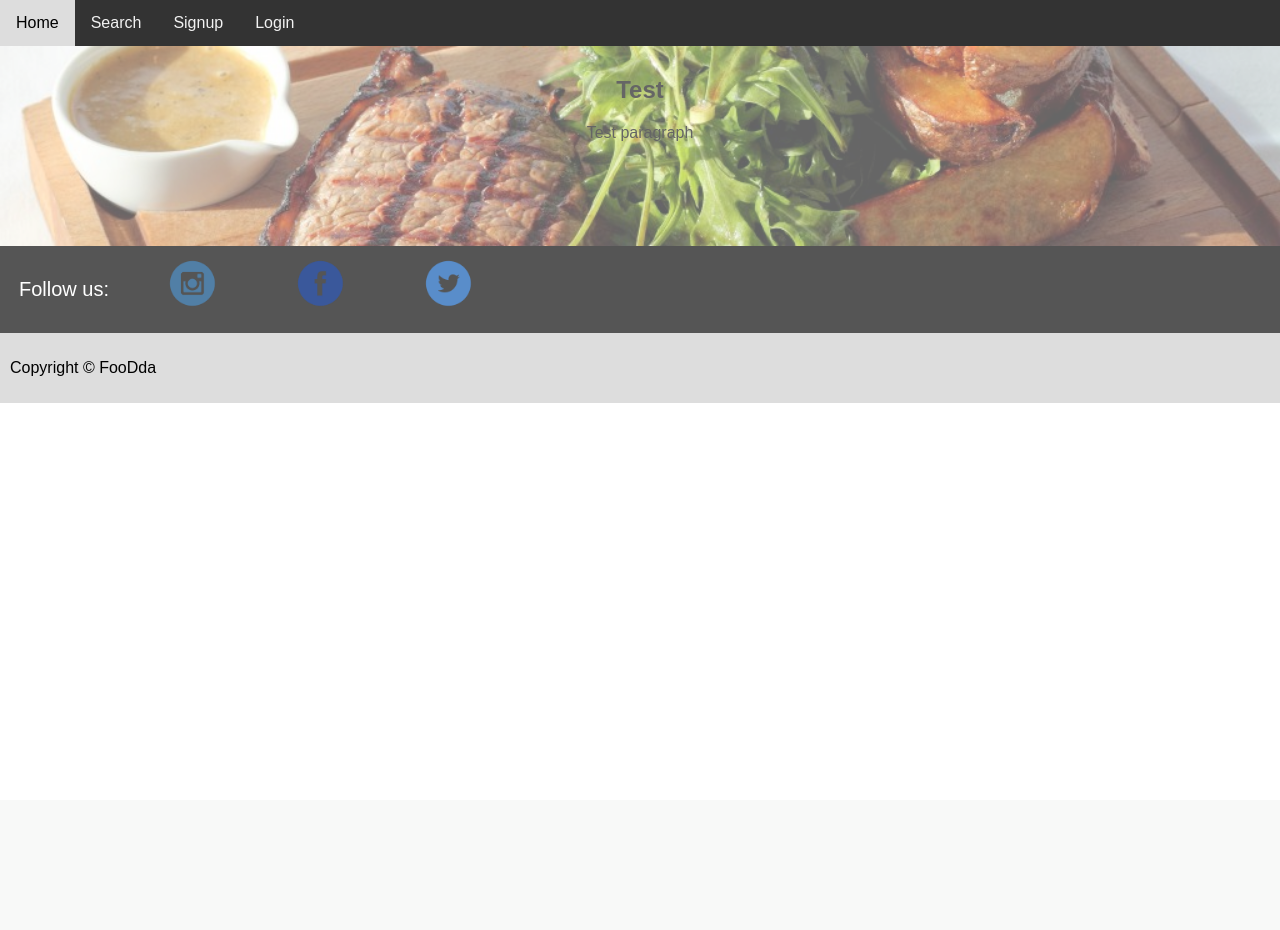
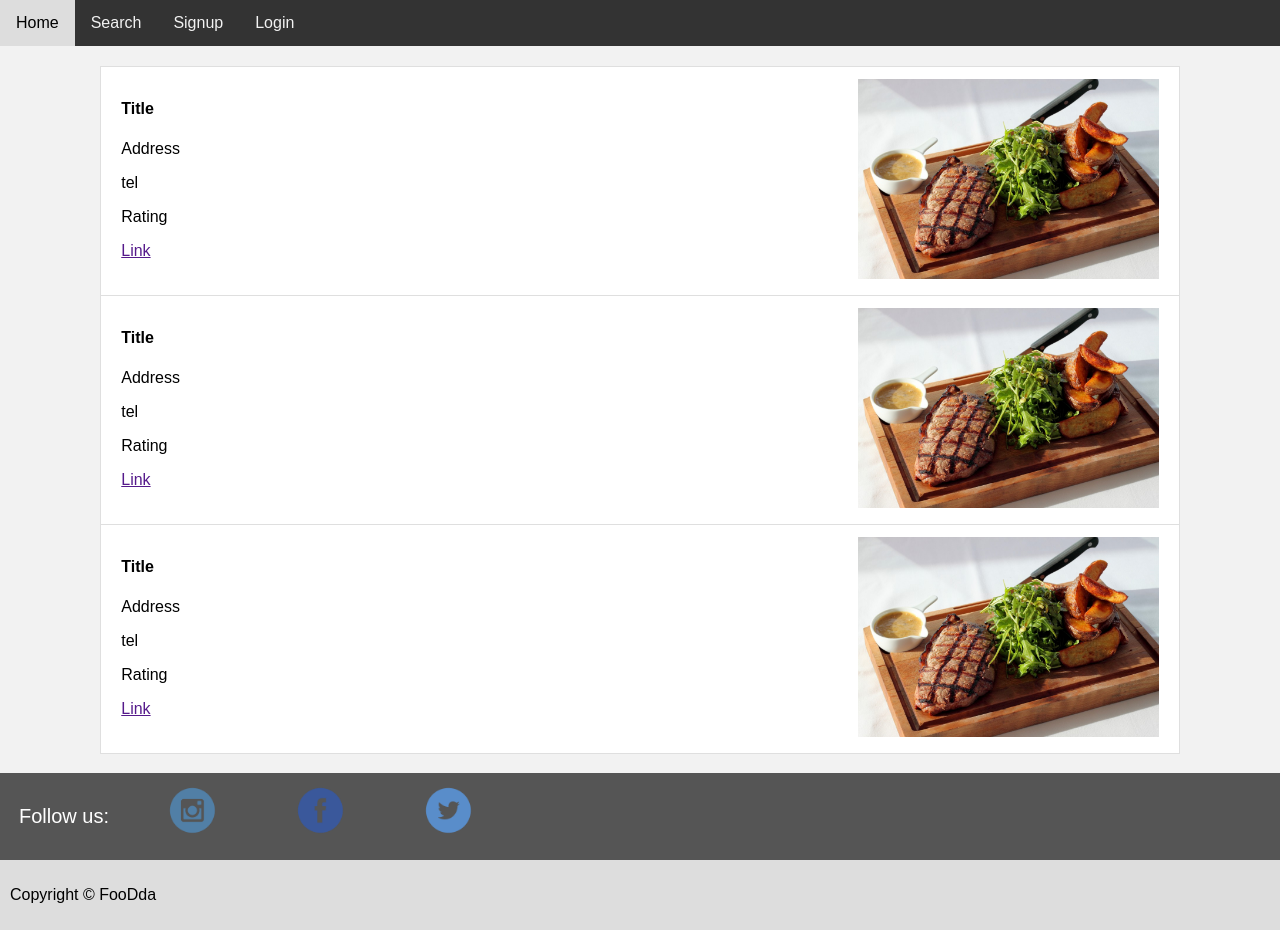
Before and after one commit to tedKim816/CAB230, a PHP site: page / in a window 1280 px wide. Before the commit the page ends 403 px from the top, so only its background shows below. Run offline with PHP 8.4, Linux system fonts and the light colour scheme.

Commit message:
put the content in center

```diff
--- a/css/mystyle.css
+++ b/css/mystyle.css
@@ -46,7 +46,7 @@ body {
 }
 
 /* Style the content */
-
+/*
 .content_search {
 
   background:url(/image1.jpg) no-repeat center center;
@@ -58,7 +58,7 @@ body {
   height: 200px;
   opacity: 0.6;
   text-align: center;
-  /* Should be removed. Only for demonstration */
+
 }
 
 .content_home {
@@ -71,7 +71,7 @@ body {
   height: 200px;
   opacity: 0.6;
   text-align: center;
-  /* Should be removed. Only for demonstration */
+
 }
 
 .content_registration{
@@ -83,7 +83,7 @@ body {
   opacity: 0.6;
   text-align: center;
 
-}
+} */
 
 .search{
   height: 110px;
@@ -276,3 +276,39 @@ span.psw {
 .icon-bar a:hover {
   background-color: #000;
 }
+.row {
+  display: -webkit-box;
+  display: -ms-flexbox;
+  display: flex;
+  -ms-flex-wrap: wrap;
+  flex-wrap: wrap;
+  margin-right: -15px;
+  margin-left: -15px;
+}
+.list-group {
+  display: -webkit-box;
+  display: -ms-flexbox;
+  display: flex;
+  -webkit-box-orient: vertical;
+  -webkit-box-direction: normal;
+  -ms-flex-direction: column;
+  flex-direction: column;
+  padding-left: 0;
+  margin-bottom: 0;
+}
+.list-group-item {
+  position: relative;
+  display: block;
+  padding: 0.75rem 1.25rem;
+  margin-bottom: -1px;
+  background-color: #fff;
+  border: 1px solid rgba(0, 0, 0, 0.125);
+
+}
+.float-left {
+  float: left !important;
+}
+
+.float-right {
+  float: right !important;
+}
--- a/index.html
+++ b/index.html
@@ -17,26 +17,64 @@
 
   </div>
 
-  <div class="content_home">
-    <h2>Test</h2>
-    <p>Test paragraph</p>
+
+<div class="container row">
+  <div class="list-group  col-75" style="margin: auto;">
+      <div class="list-group-item">
+            <div class="float-left">
+              <h4>Title</h4>
+              <p>Address</p>
+              <p>tel</p>
+              <p>Rating</p>
+              <a href="">Link</a>
+            </div>
+            <div class="float-right">
+              <img style="max-height: 200px;" src="../img/image2.jpg">
+            </div>
+      </div>
+      <div class="list-group-item">
+          <div class="float-left">
+            <h4>Title</h4>
+            <p>Address</p>
+            <p>tel</p>
+            <p>Rating</p>
+            <a href="">Link</a>
+          </div>
+          <div class="float-right">
+            <img style="max-height: 200px;" src="../img/image2.jpg">
+          </div>
+    </div>
+    <div class="list-group-item">
+        <div class="float-left">
+          <h4>Title</h4>
+          <p>Address</p>
+          <p>tel</p>
+          <p>Rating</p>
+          <a href="">Link</a>
+        </div>
+        <div class="float-right">
+          <img style="max-height: 200px;" src="../img/image2.jpg">
+        </div>
+  </div>
+    </div>
+  </div>
+</div>
+
+
+  <div class="icon-bar">
+    <p>Follow us: </p>
+    <a href="#">
+      <img src="./img/instagram.png" alt="">
+    </a>
+    <a href="#">
+      <img src="/img/facebook.png" alt="">
+    </a>
+    <a href="#">
+      <img src="/img/twitter.png" alt="">
+    </a>
   </div>
 
-  <div class="icon-bar">
-      <p>Follow us: </p>
-      <a href="#"><img src="./img/instagram.png" alt=""></a>
-      <a href="#"><img src="/img/facebook.png" alt=""></a>
-      <a href="#"><img src="/img/twitter.png" alt=""></a>
-    </div>
 
-<!--
-  <div class="follow">
-      <p> Follow us:
-      <a href=""><img src="instagram.png" alt=""></a>
-      <a href=""><img src="facebook.png" alt=""></a>
-      <a href=""><img src="twitter.png" alt=""></a>
-      </p>
-    </div> -->
   <div class="footer">
 
     <div>
```
Also changed, not shown: serch_result.html (added, +80 -0 lines).
